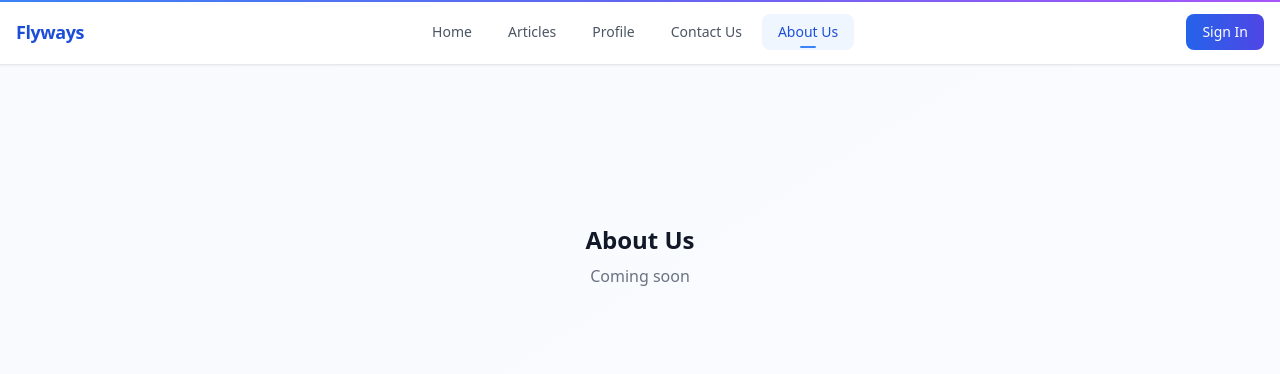
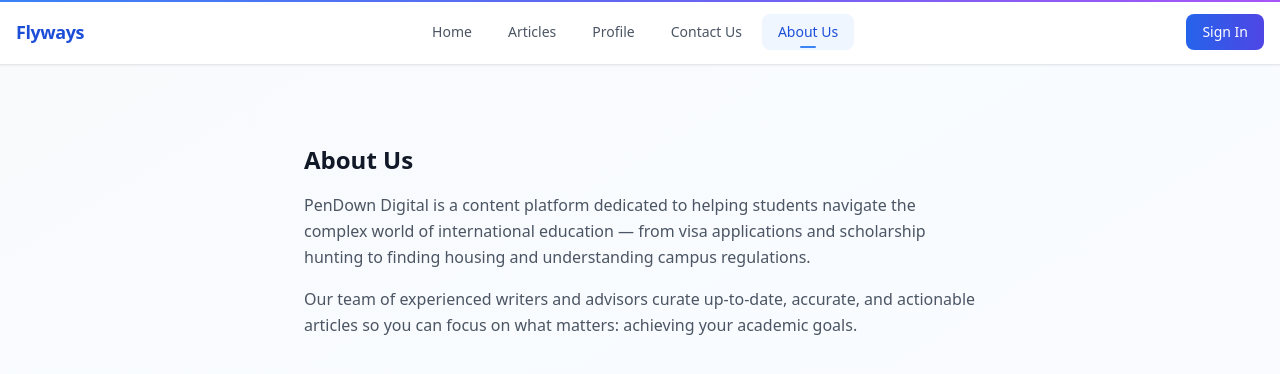
Before and after one commit to pendowndigital-arch/flyways-global-platform, a React (Vite) app: page /about in a window 1280 px wide. Shown: the top 374 px of the page. Built offline with nearby package versions, Linux system fonts and the light colour scheme.

Commit message:
about us and contact us page built

```diff
--- a/src/pages/AboutPage.tsx
+++ b/src/pages/AboutPage.tsx
@@ -3,9 +3,17 @@ import { Layout } from '../components/Layout';
 export function AboutPage() {
   return (
     <Layout>
-      <div className="flex flex-col items-center justify-center py-32 text-center">
-        <h1 className="text-2xl font-bold text-gray-900 mb-2">About Us</h1>
-        <p className="text-gray-500">Coming soon</p>
+      <div className="max-w-2xl mx-auto py-12">
+        <h1 className="text-2xl font-semibold text-gray-900 mb-4">About Us</h1>
+        <p className="text-gray-600 leading-relaxed mb-4">
+          PenDown Digital is a content platform dedicated to helping students navigate the complex world
+          of international education — from visa applications and scholarship hunting to finding housing
+          and understanding campus regulations.
+        </p>
+        <p className="text-gray-600 leading-relaxed">
+          Our team of experienced writers and advisors curate up-to-date, accurate, and actionable
+          articles so you can focus on what matters: achieving your academic goals.
+        </p>
       </div>
     </Layout>
   );
--- a/src/pages/ContactPage.tsx
+++ b/src/pages/ContactPage.tsx
@@ -3,9 +3,14 @@ import { Layout } from '../components/Layout';
 export function ContactPage() {
   return (
     <Layout>
-      <div className="flex flex-col items-center justify-center py-32 text-center">
-        <h1 className="text-2xl font-bold text-gray-900 mb-2">Contact Us</h1>
-        <p className="text-gray-500">Coming soon</p>
+      <div className="max-w-lg mx-auto text-center py-20">
+        <h1 className="text-2xl font-semibold text-gray-900 mb-3">Contact Us</h1>
+        <p className="text-gray-500">
+          Have questions or feedback? Reach us at{' '}
+          <a href="mailto:hello@pendowndigital.com" className="text-blue-600 hover:underline">
+            hello@pendowndigital.com
+          </a>
+        </p>
       </div>
     </Layout>
   );
```
